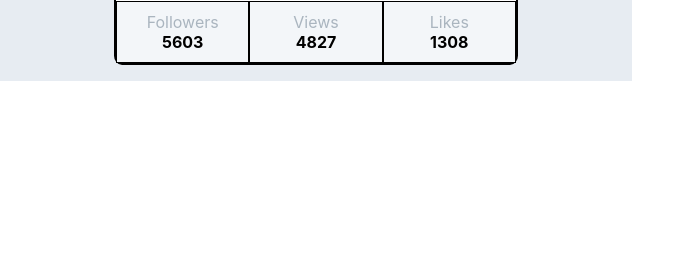
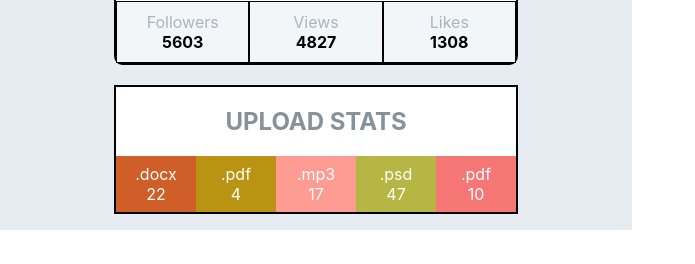
Before and after one commit to InnaUsenko/goit-react-hw-01-components, a React (Create React App) app: page / in a window 1280 px wide. Shown: the part 417-681 px from the top of the page, without its empty margins (0-695 px from the left). Built offline with nearby package versions, Linux system fonts and the light colour scheme.

Commit message:
add second element

```diff
--- a/src/components/App.jsx
+++ b/src/components/App.jsx
@@ -1,5 +1,7 @@
 import userData from '../data/user.json';
+import dataData from '../data/data.json';
 import { Profile } from './profile/Profile';
+import { Statistics } from './statistics/Statistics';
 
 export const App = () => {
   return (
@@ -11,6 +13,8 @@ export const App = () => {
       }}
     >
       <Profile usr={userData} />
+      <br />
+      <Statistics data={dataData}></Statistics>
     </div>
   );
 };
--- /dev/null
+++ b/src/components/statistics/Statistics.jsx
@@ -0,0 +1,29 @@
+import css from './Statistics.module.css';
+export const Statistics = props => {
+  return (
+    <section className={css.statistics}>
+      <h2 className={css.title}>Upload stats</h2>
+
+      <ul className={css.statList}>
+        {props.data.map(elem => {
+          return (
+            <li
+              id={elem.id}
+              className={css.item}
+              style={{ backgroundColor: getRandomHexColor() }}
+            >
+              <span className={css.label}>{elem.label}</span> <br />
+              <span className={css.percentage}>{elem.percentage}</span>
+            </li>
+          );
+        })}
+      </ul>
+    </section>
+  );
+};
+
+function getRandomHexColor() {
+  return `#${Math.floor(Math.random() * 16777215)
+    .toString(16)
+    .padStart(6, 0)}`;
+}
--- /dev/null
+++ b/src/components/statistics/Statistics.module.css
@@ -0,0 +1,29 @@
+.statistics {
+  margin-left: auto;
+  margin-right: auto;
+  width: 400px;
+  border: 2px solid;
+  text-align: center;
+  background-color: #fff;
+}
+.title {
+  color: #86919a;
+  text-transform: uppercase;
+}
+.statList {
+  display: flex;
+  padding: 0;
+  margin: 0;
+  list-style: none;
+  width: 100%;
+}
+.item {
+  padding: 8px;
+  width: 100%;
+}
+.label {
+  color: #fff;
+}
+.percentage {
+  color: #fff;
+}
--- /dev/null
+++ b/src/data/data.json
@@ -0,0 +1,7 @@
+[
+  { "id": "id-1", "label": ".docx", "percentage": 22 },
+  { "id": "id-2", "label": ".pdf", "percentage": 4 },
+  { "id": "id-3", "label": ".mp3", "percentage": 17 },
+  { "id": "id-4", "label": ".psd", "percentage": 47 },
+  { "id": "id-5", "label": ".pdf", "percentage": 10 }
+]
```
